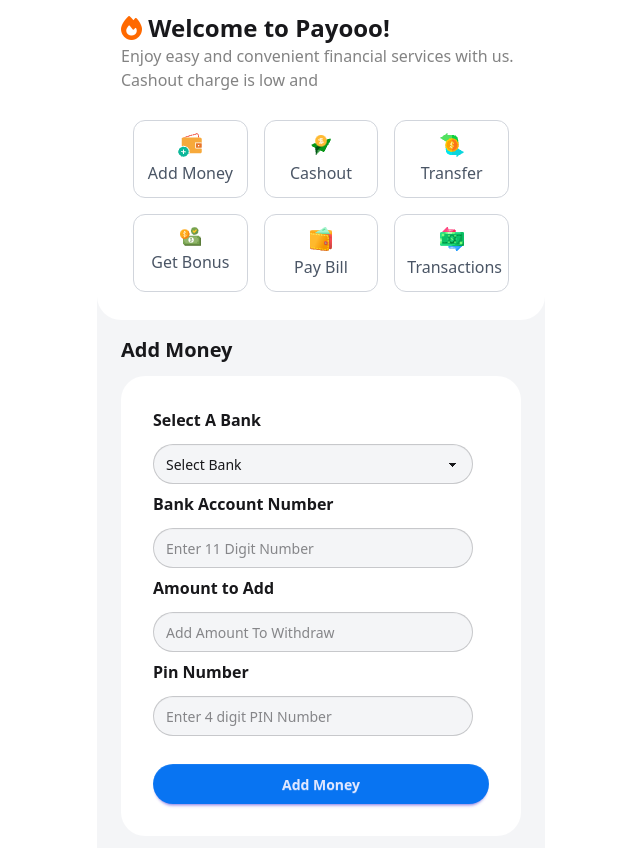
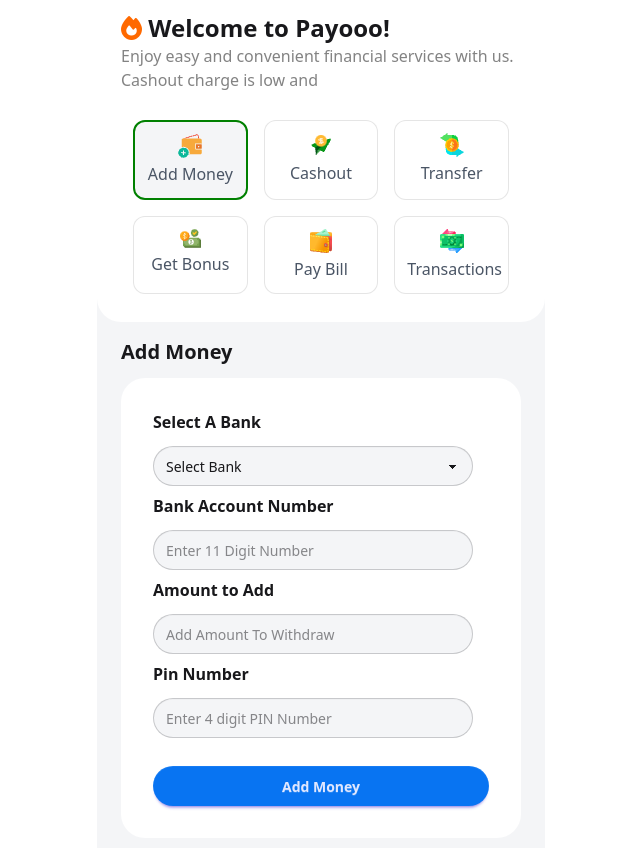
Before and after one commit to Big-Smokkee/mobile-banking-app, a plain HTML site: page home.html in a window 1280 px wide. Both pictures are taken after a click on the element "Add Money". Shown: the part 86-934 px from the top of the page, without its empty margins (319-959 px from the left). Drawn offline with nearby package versions, Linux system fonts and the light colour scheme.

Commit message:
feat: add function for button toggle effect and add class name for all form button

```diff
--- a/home.html
+++ b/home.html
@@ -48,37 +48,37 @@
             </div>
             <div id="main-options" class="max-w-lg mx-auto  mt-4 rounded-xl p-3 grid grid-cols-3 gap-4">
                 <div id="add-button"
-                    class="p-3 text-center rounded-xl border border-gray-300 cursor-pointer hover:bg-gray-50">
+                    class="p-3 text-center rounded-xl border border-gray-300 cursor-pointer hover:bg-gray-50 form-btn">
                     <img src="./assets/wallet1.png" alt="" class="mx-auto" />
                     <h1 class="text-gray-600 font-medium mt-1">Add Money</h1>
                 </div>
 
                 <div id="cash-out-button"
-                    class="p-3 text-center rounded-xl border border-gray-300 cursor-pointer hover:bg-gray-50">
+                    class="p-3 text-center rounded-xl border border-gray-300 cursor-pointer hover:bg-gray-50 form-btn">
                     <img src="./assets/send1.png" alt="" class="mx-auto" />
                     <h1 class="text-gray-600 font-medium mt-1">Cashout</h1>
                 </div>
 
                 <div id="transfer-button"
-                    class="p-3 text-center rounded-xl border border-gray-300 cursor-pointer hover:bg-gray-50">
+                    class="p-3 text-center rounded-xl border border-gray-300 cursor-pointer hover:bg-gray-50 form-btn">
                     <img src="./assets/money1.png" alt="" class="mx-auto" />
                     <h1 class="text-gray-600 font-medium mt-1">Transfer</h1>
                 </div>
 
                 <div id="get-bonus-button"
-                    class="p-3 text-center rounded-xl border border-gray-300 cursor-pointer hover:bg-gray-50">
+                    class="p-3 text-center rounded-xl border border-gray-300 cursor-pointer hover:bg-gray-50 form-btn">
                     <img src="./assets/bonus1.png" alt="" class="mx-auto" />
                     <h1 class="text-gray-600 font-medium mt-1">Get Bonus</h1>
                 </div>
 
                 <div id="paybill-button"
-                    class="p-3 text-center rounded-xl border border-gray-300 cursor-pointer hover:bg-gray-50">
+                    class="p-3 text-center rounded-xl border border-gray-300 cursor-pointer hover:bg-gray-50 form-btn">
                     <img src="./assets/purse1.png" alt="" class="mx-auto" />
                     <h1 class="text-gray-600 font-medium mt-1">Pay Bill</h1>
                 </div>
 
                 <div id="transaction-button"
-                    class="p-3 text-center rounded-xl border border-gray-300 cursor-pointer hover:bg-gray-50">
+                    class="p-3 text-center rounded-xl border border-gray-300 cursor-pointer hover:bg-gray-50 form-btn">
                     <img src="./assets/transaction1.png" alt="" class="mx-auto" />
                     <h1 class="text-gray-600 font-medium mt-1">Transactions</h1>
                 </div>
--- a/toggle.js
+++ b/toggle.js
@@ -1,5 +1,8 @@
+//HTML collections
+const formElement = document.getElementsByClassName("forms");
+const formBtn = document.getElementsByClassName("form-btn");
+console.log(formBtn);
 
-const formElement = document.getElementsByClassName("forms");
 //function for toggling
 function toggleFeature(id) {
     for (const form of formElement) {
@@ -7,29 +10,44 @@ function toggleFeature(id) {
     }
     document.getElementById(id).style.display = "block";
 }
+// toogle effect code function
+function toggleEffect(id) {
+    for (const btn of formBtn) {
+        btn.style.backgroundColor = "white";
+        btn.style.border = "1px solid #0808081a";
+    }
+    document.getElementById(id).style.backgroundColor = "#f4f5f7";
+    document.getElementById(id).style.border = "2px solid green";
+
+}
 //add money section
 document.getElementById("add-button").addEventListener("click", function () {
     toggleFeature("add-money-section");
+    toggleEffect("add-button");
 
 });
 //cashout section
 document.getElementById("cash-out-button").addEventListener("click", function () {
     toggleFeature("cash-out-section");
+    toggleEffect("cash-out-button");
 });
 //transfer section
 document.getElementById("transfer-button").addEventListener("click", function () {
-
     toggleFeature("transfer-section");
+    toggleEffect("transfer-button");
 });
 //Get Bonus section
 document.getElementById("get-bonus-button").addEventListener("click", function () {
     toggleFeature("get-bonus-section");
+    toggleEffect("get-bonus-button");
 });
 //Pay Bill section
 document.getElementById("paybill-button").addEventListener("click", function () {
     toggleFeature("pay-bill-section");
+    toggleEffect("paybill-button");
 });
 //Transaction section
 document.getElementById("transaction-button").addEventListener("click", function () {
     toggleFeature("transaction-section");
+    toggleEffect("transaction-button");
 });
```
